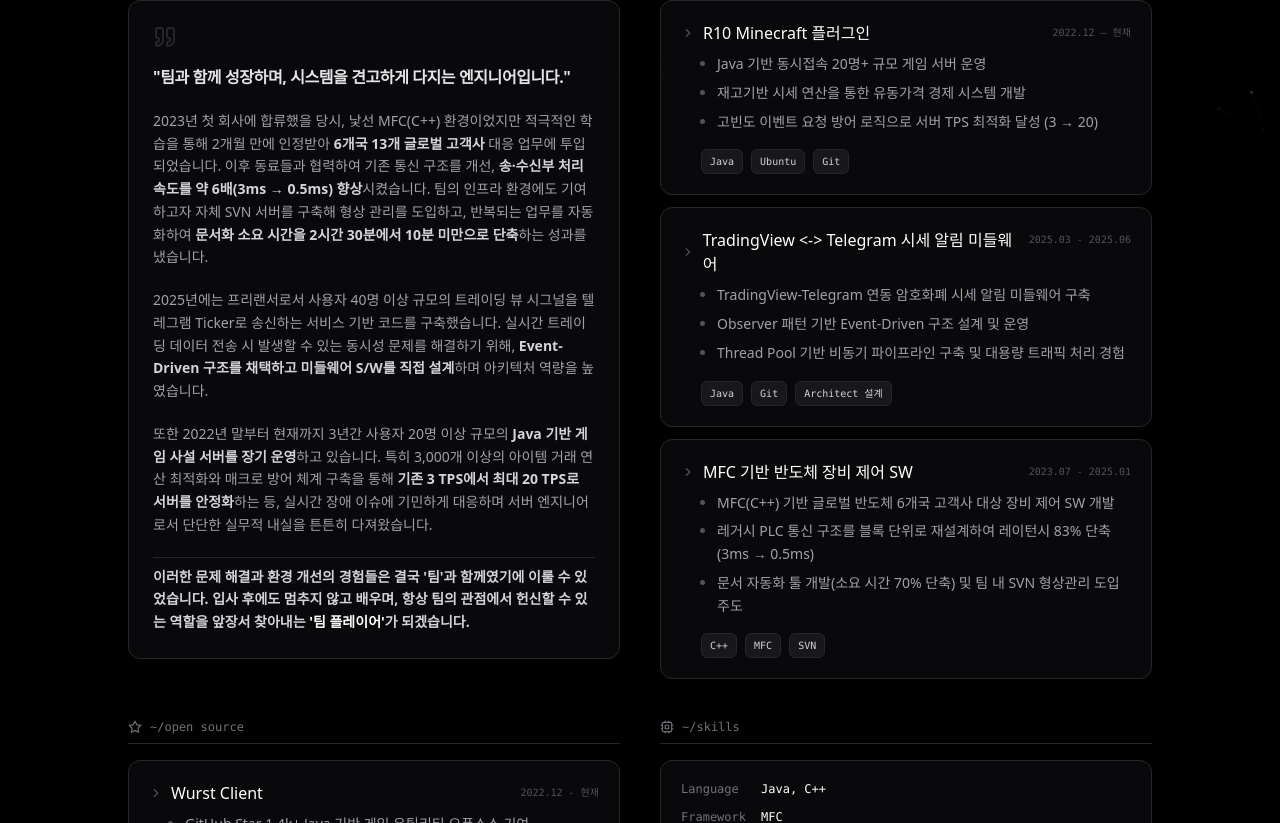
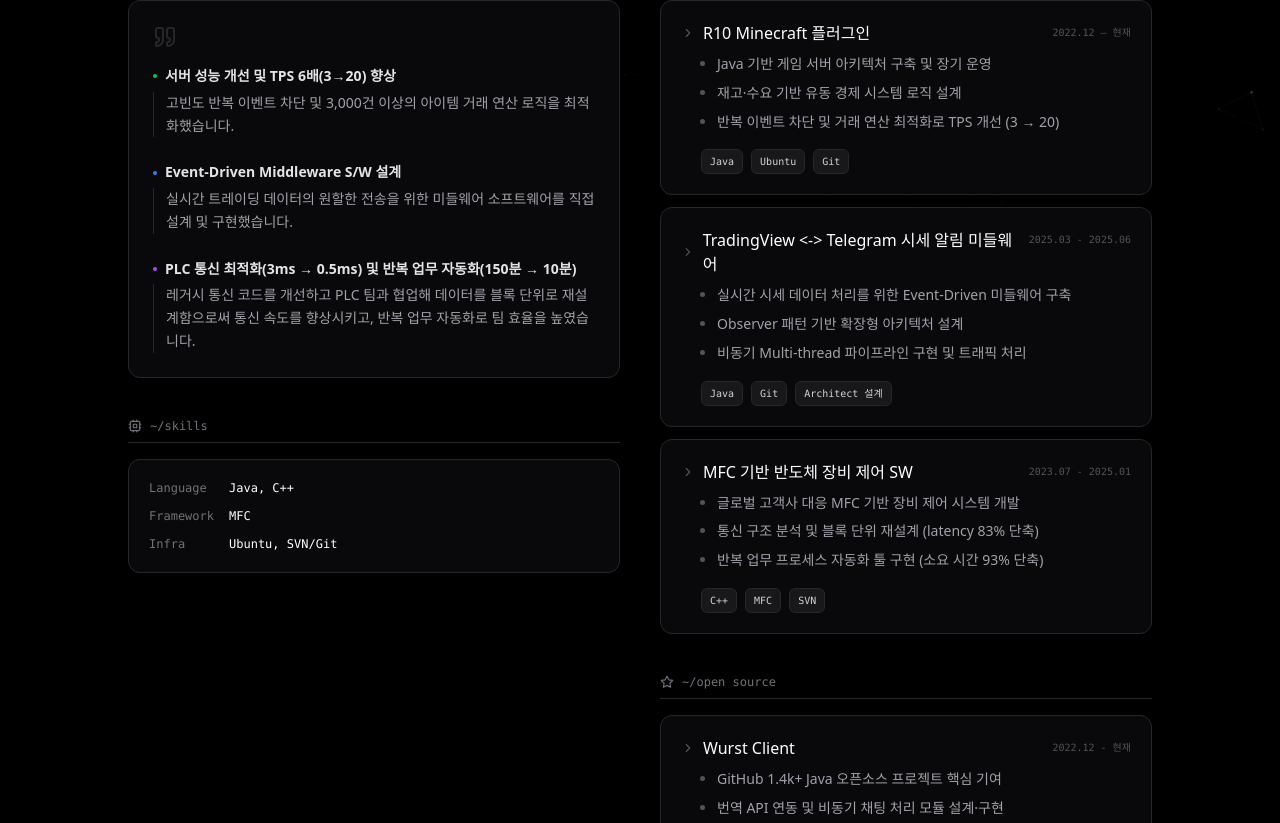
Before and after one commit to JAXPLE/jaxple.github.io, a React (Vite) app: page / in a window 1280 px wide. Shown: the part 517-1340 px from the top of the page. Built offline with nearby package versions, Linux system fonts and the light colour scheme.

Commit message:
git add . && git commit -m "feat: Fix left column layout - About and Skills now always stacked" && git push

```diff
--- a/src/App.tsx
+++ b/src/App.tsx
@@ -16,8 +16,8 @@ type SectionNode =
 const GRID_SECTIONS: SectionNode[] = [
   { type: 'static', id: 'about',      icon: User,       title: '~/about',       content: <AboutSection /> },
   { type: 'cards',  id: 'projects',   icon: FolderGit2, title: '~/projects',    data: PROJECTS_DATA },
+  { type: 'static', id: 'skills',     icon: Cpu,        title: '~/skills',      content: <SkillSection /> },
   { type: 'cards',  id: 'opensource', icon: Star,        title: '~/open source', data: OPENSOURCE_DATA },
-  { type: 'static', id: 'skills',     icon: Cpu,        title: '~/skills',      content: <SkillSection /> },
 ];
 
 const NOISE_URL = 'https://grainy-gradients.vercel.app/noise.svg';
@@ -63,7 +63,14 @@ function App() {
       <div className="w-full max-w-5xl animate-fade-in relative z-10 space-y-12">
         <ProfileHeader />
         <div className="grid grid-cols-1 md:grid-cols-2 gap-8 md:gap-10 items-start">
-          {GRID_SECTIONS.map(renderSection)}
+          <div className="space-y-8 md:space-y-10">
+            {renderSection(GRID_SECTIONS[0])}
+            {renderSection(GRID_SECTIONS[2])}
+          </div>
+          <div className="space-y-8 md:space-y-10">
+            {renderSection(GRID_SECTIONS[1])}
+            {renderSection(GRID_SECTIONS[3])}
+          </div>
         </div>
         <footer className="pt-4 flex justify-center text-[#52525b]">
           <span className="font-mono text-[10px]">./EOF</span>
--- a/src/components/AboutSection.tsx
+++ b/src/components/AboutSection.tsx
@@ -4,26 +4,36 @@ export const AboutSection: React.FC = () => {
   return (
     <div className="relative p-5 md:p-6 rounded-xl bg-[#09090b] border border-[#27272a] shadow-lg group hover:border-[#3f3f46] hover:bg-[#121214] transition-all duration-500 cursor-default">
       <Quote size={24} className="text-[#27272a] mb-4 group-hover:text-[#3f3f46] transition-colors duration-500" />
-      <div className="space-y-5 text-[#a1a1aa] leading-relaxed text-[13px] md:text-sm font-medium">
-        <p>
-          <strong className="text-[#e4e4e7] font-semibold text-base tracking-tight">"팀과 함께 성장하며, 시스템을 견고하게 다지는 엔지니어입니다."</strong>
-        </p>
+      <div className="space-y-6 text-[#a1a1aa] leading-relaxed text-[12.5px] md:text-sm">
+        <div className="group/item">
+          <h4 className="text-[#e4e4e7] font-bold flex items-center gap-2 group-hover/item:text-green-400">
+            <span className="w-1 h-1 rounded-full bg-green-500"></span>
+            서버 성능 개선 및 TPS 6배(3→20) 향상
+          </h4>
+          <p className="pl-3 mt-1 border-l border-[#27272a] group-hover/item:border-green-900 transition-colors">
+            고빈도 반복 이벤트 차단 및 3,000건 이상의 아이템 거래 연산 로직을 최적화했습니다.
+          </p>
+        </div>
 
-        <p>
-          2023년 첫 회사에 합류했을 당시, 낯선 MFC(C++) 환경이었지만 적극적인 학습을 통해 2개월 만에 인정받아 <span className="text-[#d4d4d8] font-bold">6개국 13개 글로벌 고객사</span> 대응 업무에 투입되었습니다. 이후 동료들과 협력하여 기존 통신 구조를 개선, <span className="text-[#d4d4d8] font-bold">송·수신부 처리 속도를 약 6배(3ms → 0.5ms) 향상</span>시켰습니다. 팀의 인프라 환경에도 기여하고자 자체 SVN 서버를 구축해 형상 관리를 도입하고, 반복되는 업무를 자동화하여 <span className="text-[#d4d4d8] font-bold">문서화 소요 시간을 2시간 30분에서 10분 미만으로 단축</span>하는 성과를 냈습니다.
-        </p>
+        <div className="group/item">
+          <h4 className="text-[#e4e4e7] font-bold flex items-center gap-2 group-hover/item:text-blue-400">
+            <span className="w-1 h-1 rounded-full bg-blue-500"></span>
+            Event-Driven Middleware S/W 설계
+          </h4>
+          <p className="pl-3 mt-1 border-l border-[#27272a] group-hover/item:border-blue-900 transition-colors">
+            실시간 트레이딩 데이터의 원할한 전송을 위한 미들웨어 소프트웨어를 직접 설계 및 구현했습니다.
+          </p>
+        </div>
 
-        <p>
-          2025년에는 프리랜서로서 사용자 40명 이상 규모의 트레이딩 뷰 시그널을 텔레그램 Ticker로 송신하는 서비스 기반 코드를 구축했습니다. 실시간 트레이딩 데이터 전송 시 발생할 수 있는 동시성 문제를 해결하기 위해, <span className="text-[#d4d4d8] font-bold">Event-Driven 구조를 채택하고 미들웨어 S/W를 직접 설계</span>하며 아키텍처 역량을 높였습니다.
-        </p>
-
-        <p>
-          또한 2022년 말부터 현재까지 3년간 사용자 20명 이상 규모의 <span className="text-[#d4d4d8] font-bold">Java 기반 게임 사설 서버를 장기 운영</span>하고 있습니다. 특히 3,000개 이상의 아이템 거래 연산 최적화와 매크로 방어 체계 구축을 통해 <span className="text-[#d4d4d8] font-bold">기존 3 TPS에서 최대 20 TPS로 서버를 안정화</span>하는 등, 실시간 장애 이슈에 기민하게 대응하며 서버 엔지니어로서 단단한 실무적 내실을 튼튼히 다져왔습니다.
-        </p>
-
-        <p className="pt-2 text-[#d4d4d8] border-t border-[#27272a] mt-4 font-semibold">
-          이러한 문제 해결과 환경 개선의 경험들은 결국 '팀'과 함께였기에 이룰 수 있었습니다. 입사 후에도 멈추지 않고 배우며, 항상 팀의 관점에서 헌신할 수 있는 역할을 앞장서 찾아내는 <span className="text-white">'팀 플레이어'</span>가 되겠습니다.
-        </p>
+        <div className="group/item">
+          <h4 className="text-[#e4e4e7] font-bold flex items-center gap-2 group-hover/item:text-purple-400">
+            <span className="w-1 h-1 rounded-full bg-purple-500"></span>
+            PLC 통신 최적화(3ms → 0.5ms) 및 반복 업무 자동화(150분 → 10분)
+          </h4>
+          <p className="pl-3 mt-1 border-l border-[#27272a] group-hover/item:border-purple-900 transition-colors">
+            레거시 통신 코드를 개선하고 PLC 팀과 협업해 데이터를 블록 단위로 재설계함으로써 통신 속도를 향상시키고, 반복 업무 자동화로 팀 효율을 높였습니다.
+          </p>
+        </div>
       </div>
     </div>
   );
--- a/src/data/portfolio.ts
+++ b/src/data/portfolio.ts
@@ -33,9 +33,9 @@ export const PROJECTS_DATA: Project[] = [
     title: 'R10 Minecraft 플러그인',
     period: '2022.12 — 현재',
     desc: [
-      'Java 기반 동시접속 20명+ 규모 게임 서버 운영',
-      '재고기반 시세 연산을 통한 유동가격 경제 시스템 개발',
-      '고빈도 이벤트 요청 방어 로직으로 서버 TPS 최적화 달성 (3 → 20)',
+      'Java 기반 게임 서버 아키텍처 구축 및 장기 운영',
+      '재고·수요 기반 유동 경제 시스템 로직 설계',
+      '반복 이벤트 차단 및 거래 연산 최적화로 TPS 개선 (3 → 20)',
     ],
     tech: ['Java', 'Ubuntu', 'Git'],
     links: [
@@ -58,9 +58,9 @@ export const PROJECTS_DATA: Project[] = [
     title: 'TradingView <-> Telegram 시세 알림 미들웨어',
     period: '2025.03 - 2025.06',
     desc: [
-      'TradingView-Telegram 연동 암호화폐 시세 알림 미들웨어 구축',
-      'Observer 패턴 기반 Event-Driven 구조 설계 및 운영',
-      'Thread Pool 기반 비동기 파이프라인 구축 및 대용량 트래픽 처리 경험',
+      '실시간 시세 데이터 처리를 위한 Event-Driven 미들웨어 구축',
+      'Observer 패턴 기반 확장형 아키텍처 설계',
+      '비동기 Multi-thread 파이프라인 구현 및 트래픽 처리',
     ],
     tech: ['Java', 'Git', 'Architect 설계'],
     links: [
@@ -77,9 +77,9 @@ export const PROJECTS_DATA: Project[] = [
     title: 'MFC 기반 반도체 장비 제어 SW',
     period: '2023.07 - 2025.01',
     desc: [
-      'MFC(C++) 기반 글로벌 반도체 6개국 고객사 대상 장비 제어 SW 개발',
-      '레거시 PLC 통신 구조를 블록 단위로 재설계하여 레이턴시 83% 단축 (3ms → 0.5ms)',
-      '문서 자동화 툴 개발(소요 시간 70% 단축) 및 팀 내 SVN 형상관리 도입 주도',
+      '글로벌 고객사 대응 MFC 기반 장비 제어 시스템 개발',
+      '통신 구조 분석 및 블록 단위 재설계 (latency 83% 단축)',
+      '반복 업무 프로세스 자동화 툴 구현 (소요 시간 93% 단축)',
     ],
     tech: ['C++', 'MFC', 'SVN'],
   },
@@ -95,9 +95,9 @@ export const OPENSOURCE_DATA: Project[] = [
     title: 'Wurst Client',
     period: '2022.12 - 현재',
     desc: [
-      'GitHub Star 1.4k+ Java 기반 게임 유틸리티 오픈소스 기여',
-      '채팅 후킹을 통한 Google Translate API 비동기 자동 번역 모듈 기여',
-      'GUI를 활용한 사용자가 직접 명령어를 지정하도록 리팩토링',
+      'GitHub 1.4k+ Java 오픈소스 프로젝트 핵심 기여',
+      '번역 API 연동 및 비동기 채팅 처리 모듈 설계·구현',
+      '기존 명령어 하드코딩 구조를 GUI 기반 상호작용으로 리팩토링',
     ],
     tech: ['Java', 'Git', 'Open Source'],
     links: [
```
